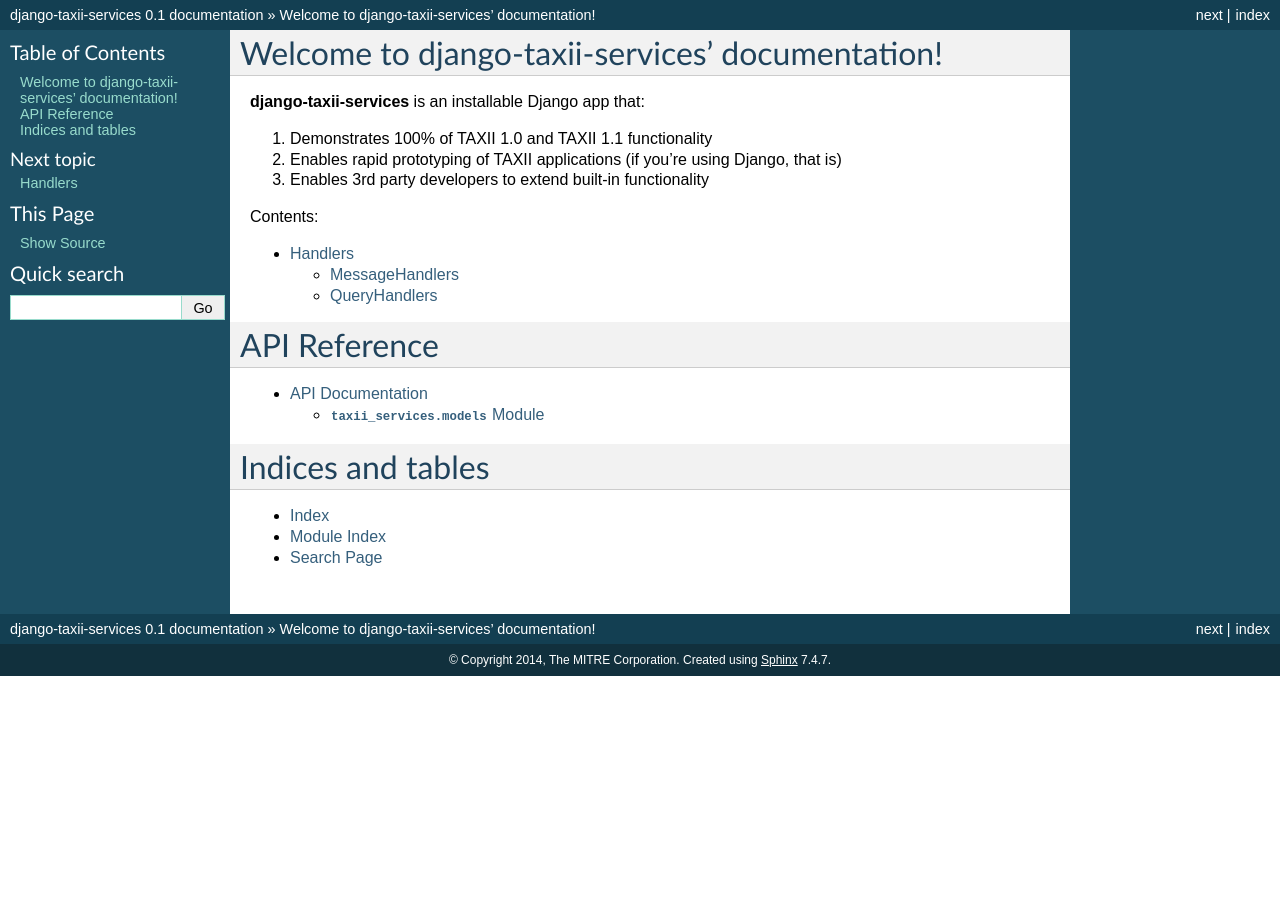
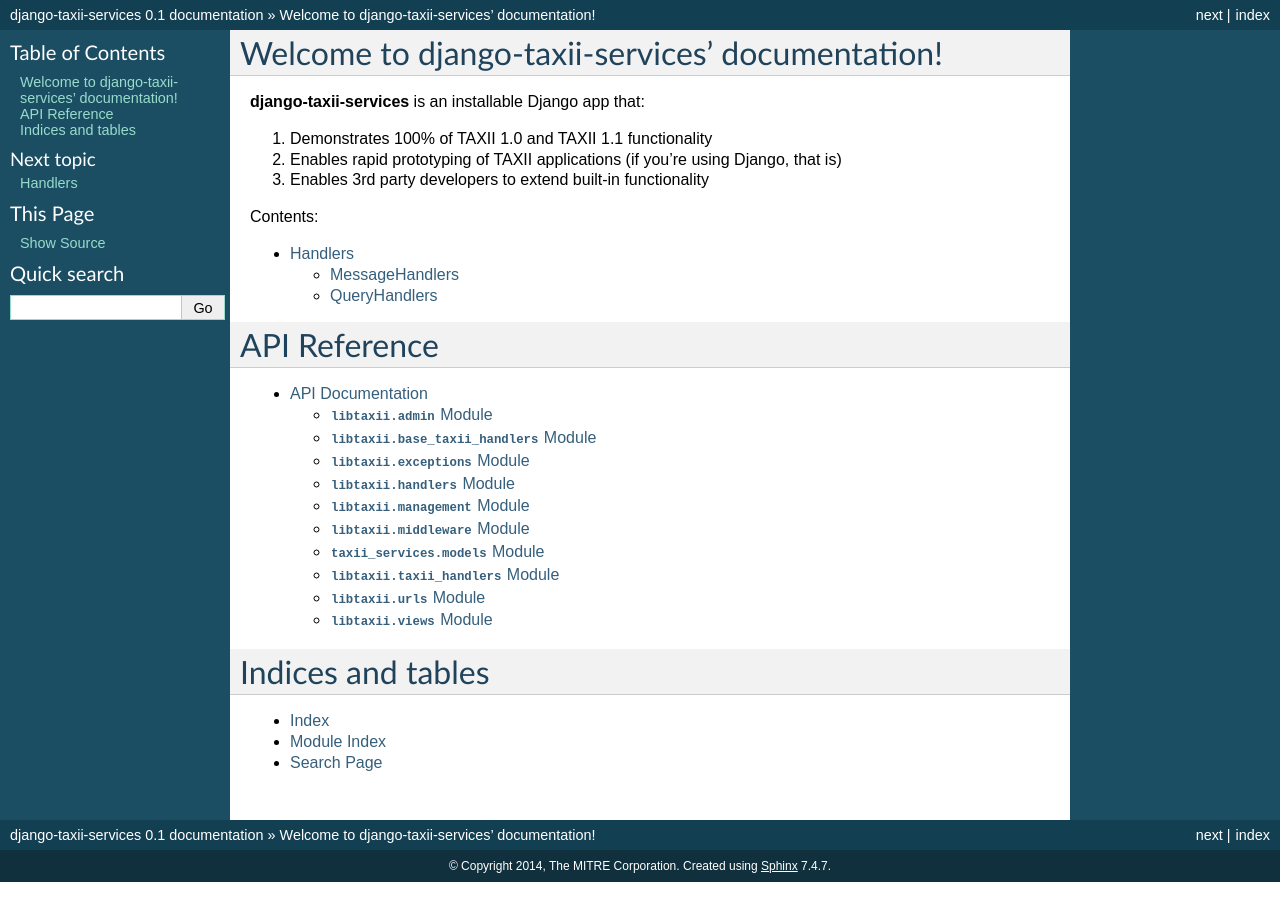
Before and after one commit to TAXIIProject/django-taxii-services, a Sphinx documentation site: the page built from docs/index.rst, in a window 1280 px wide. Built offline with Sphinx 7.4.7, drawn with Linux system fonts in a browser that asks for light colours.

Commit message:
initial checkin of various docs

```diff
--- /dev/null
+++ b/docs/api/admin.rst
@@ -0,0 +1,7 @@
+:mod:`libtaxii.admin` Module
+==========================================
+
+.. automodule:: taxii_services.admin
+    :members:
+    :undoc-members:
+    :show-inheritance:
--- /dev/null
+++ b/docs/api/base_taxii_handlers.rst
@@ -0,0 +1,7 @@
+:mod:`libtaxii.base_taxii_handlers` Module
+==========================================
+
+.. automodule:: taxii_services.base_taxii_handlers
+    :members:
+    :undoc-members:
+    :show-inheritance:
--- /dev/null
+++ b/docs/api/exceptions.rst
@@ -0,0 +1,7 @@
+:mod:`libtaxii.exceptions` Module
+==========================================
+
+.. automodule:: taxii_services.exceptions
+    :members:
+    :undoc-members:
+    :show-inheritance:
--- /dev/null
+++ b/docs/api/handlers.rst
@@ -0,0 +1,7 @@
+:mod:`libtaxii.handlers` Module
+==========================================
+
+.. automodule:: taxii_services.handlers
+    :members:
+    :undoc-members:
+    :show-inheritance:
--- /dev/null
+++ b/docs/api/management.rst
@@ -0,0 +1,7 @@
+:mod:`libtaxii.management` Module
+==========================================
+
+.. automodule:: taxii_services.management
+    :members:
+    :undoc-members:
+    :show-inheritance:
--- /dev/null
+++ b/docs/api/middleware.rst
@@ -0,0 +1,7 @@
+:mod:`libtaxii.middleware` Module
+==========================================
+
+.. automodule:: taxii_services.middleware
+    :members:
+    :undoc-members:
+    :show-inheritance:
--- a/docs/api/modules.rst
+++ b/docs/api/modules.rst
@@ -5,4 +5,13 @@
 
 .. toctree::
 
+    admin
+    base_taxii_handlers
+    exceptions
+    handlers
+    management
+    middleware
     models
+    taxii_handlers
+    urls
+    views
--- /dev/null
+++ b/docs/api/taxii_handlers.rst
@@ -0,0 +1,7 @@
+:mod:`libtaxii.taxii_handlers` Module
+==========================================
+
+.. automodule:: taxii_services.taxii_handlers
+    :members:
+    :undoc-members:
+    :show-inheritance:
--- /dev/null
+++ b/docs/api/urls.rst
@@ -0,0 +1,7 @@
+:mod:`libtaxii.urls` Module
+==========================================
+
+.. automodule:: taxii_services.urls
+    :members:
+    :undoc-members:
+    :show-inheritance:
--- /dev/null
+++ b/docs/api/views.rst
@@ -0,0 +1,7 @@
+:mod:`libtaxii.views` Module
+==========================================
+
+.. automodule:: taxii_services.views
+    :members:
+    :undoc-members:
+    :show-inheritance:
```
